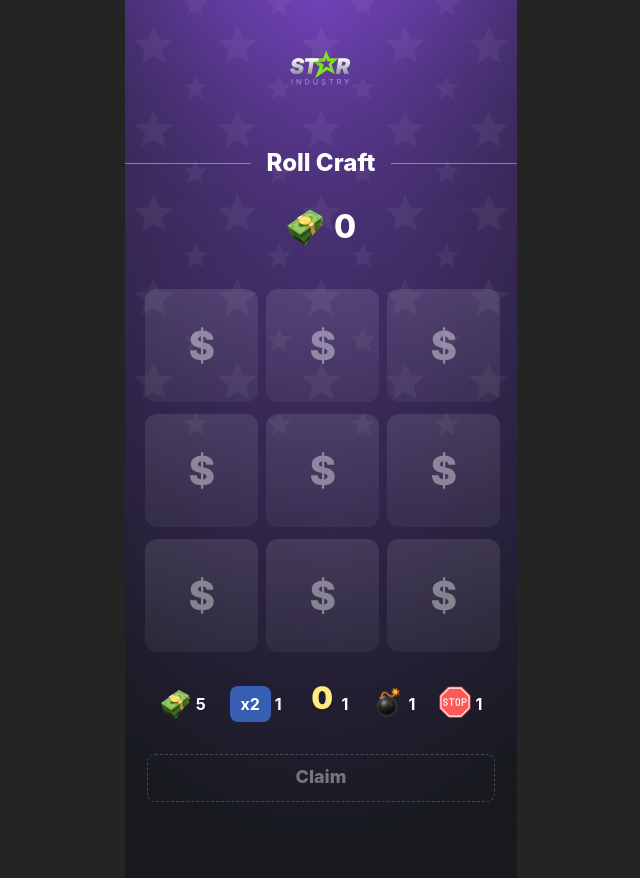
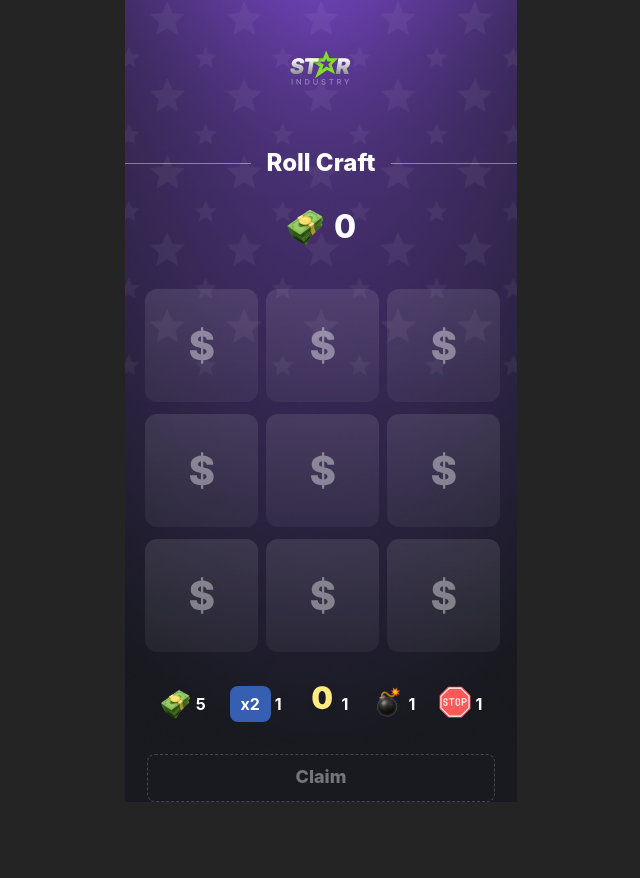
Before and after one commit to Ssovelich/flip-card, a React (Vite) app: page / in a window 1280 px wide. Shown: the top 878 px of the page, without its empty margins (319-959 px from the left). After the commit the page ends 802 px from the top, so only its background shows below. Built offline with nearby package versions, Linux system fonts and the light colour scheme.

Commit message:
Update App.module.scss

```diff
--- a/src/components/App.module.scss
+++ b/src/components/App.module.scss
@@ -1,15 +1,14 @@
 .app {
-  height: 926px;
-  background-image: url("/bg.png");
-  background-size: cover;
-  background-position: center;
-  background-repeat: no-repeat;
+  min-height: 100vh;
+  max-height: 926px;
+  width: 100%;
+  background: url("/bg.png") center/cover no-repeat;
   display: flex;
   flex-direction: column;
   align-items: center;
-  min-width: 320px;
-  max-width: 428px;
-  height: clamp(634px, 200vw, 926px);
+  // min-width: 320px;
+  // max-width: 428px;
+  // height: clamp(634px, 200vw, 926px);
 }
 
 .board {
```
